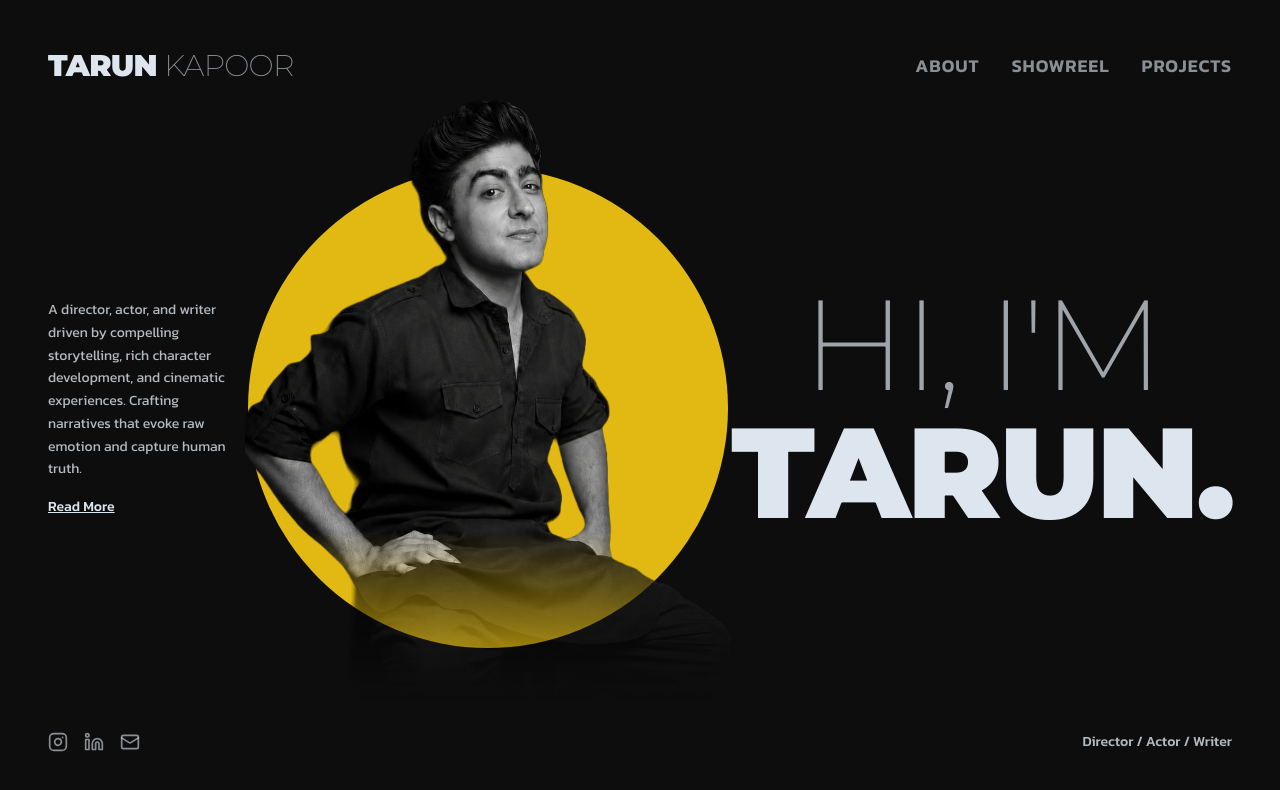
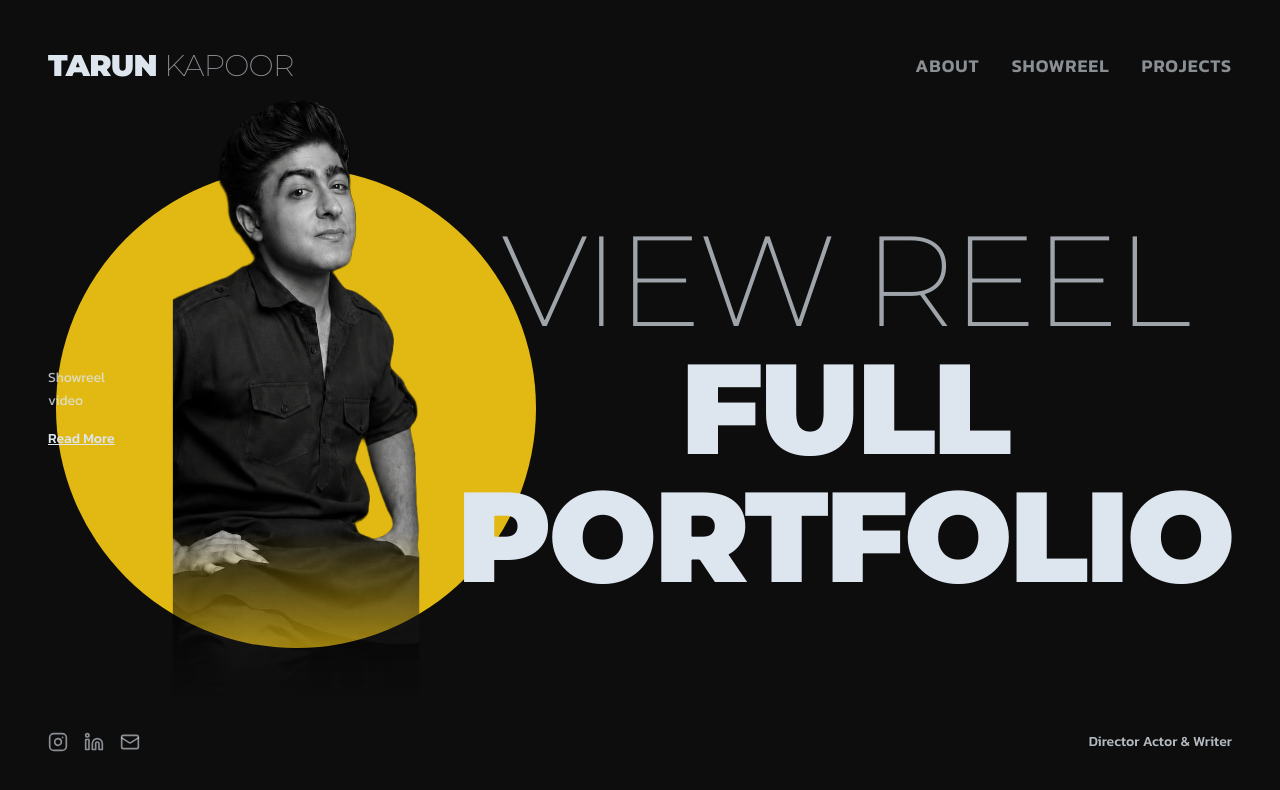
Before and after one commit to plgdin/tarun-anshaj, a React (Vite) app: page / in a window 1280 px wide. Shown: the top 790 px of the page. Built offline with nearby package versions, Linux system fonts and the light colour scheme; no server answers; the database is empty; a web font is replaced by a local one.

Commit message:
Hook up Hero texts and Showreel video to CMS

```diff
--- a/src/components/HeroSection.tsx
+++ b/src/components/HeroSection.tsx
@@ -22,16 +22,16 @@ export const HeroSection = () => {
     <MinimalistHero
       logoText={siteSettings.siteName || "Tarun Kapoor"}
       navLinks={navLinks}
-      mainText="A director, actor, and writer driven by compelling storytelling, rich character development, and cinematic experiences. Crafting narratives that evoke raw emotion and capture human truth."
+      mainText={data.heroContent.description || "A director, actor, and writer driven by compelling storytelling, rich character development, and cinematic experiences. Crafting narratives that evoke raw emotion and capture human truth."}
       readMoreLink="#about"
       imageSrc="/tarun-hero.png"
-      imageAlt="Tarun Kapoor — Director, Actor & Writer portrait"
+      imageAlt={siteSettings.siteName || "Tarun Kapoor — Director, Actor & Writer portrait"}
       overlayText={{
-        part1: "hi, i'm",
-        part2: 'tarun.',
+        part1: data.heroContent.ctaPrimaryText || "hi, i'm",
+        part2: data.heroContent.ctaSecondaryText || 'tarun.',
       }}
       socialLinks={socialLinks}
-      locationText="Director / Actor / Writer"
+      locationText={data.heroContent.badge || "Director / Actor / Writer"}
     />
   );
 };
--- a/src/components/ShowreelSection.tsx
+++ b/src/components/ShowreelSection.tsx
@@ -6,6 +6,10 @@ export const ShowreelSection: React.FC = () => {
   const { data } = useCms();
   const containerRef = useRef<HTMLDivElement>(null);
   const [isMobile, setIsMobile] = useState(false);
+
+  const featuredVideoId = data.heroContent.slideshowVideos?.[0];
+  const featuredVideo = data.videos.find((v) => v.id === featuredVideoId);
+  const showreelVideoUrl = featuredVideo?.videoUrl || data.heroContent.featuredVideoUrl || "/6.mp4";
 
   useEffect(() => {
     const checkMobile = () => {
@@ -72,7 +76,7 @@ export const ShowreelSection: React.FC = () => {
             >
               {/* Cinematic Video */}
               <video
-                src={data.heroContent.featuredVideoUrl || "/6.mp4"}
+                src={showreelVideoUrl}
                 autoPlay
                 loop
                 muted
--- a/src/components/admin/HeroEditor.tsx
+++ b/src/components/admin/HeroEditor.tsx
@@ -79,11 +79,37 @@ const HeroEditor = () => {
       <div className="grid grid-cols-1 lg:grid-cols-12 gap-8 items-start">
 
 
-        {/* Slideshow */}
+        {/* Text Content */}
+        <div className="lg:col-span-12 w-full max-w-3xl space-y-4 pt-6">
+          <h3 className="text-sm font-semibold text-foreground mb-3">Hero Text Content</h3>
+
+          <div>
+            <Label>Top Badge Text</Label>
+            <Input value={form.badge} onChange={(e) => updateField('badge', e.target.value)} className="bg-secondary border-border mt-1" placeholder="Director / Actor / Writer" />
+          </div>
+
+          <div>
+            <Label>Main Paragraph</Label>
+            <Textarea value={form.description} onChange={(e) => updateField('description', e.target.value)} className="bg-secondary border-border mt-1 h-24" placeholder="A director, actor, and writer driven by compelling storytelling..." />
+          </div>
+
+          <div className="grid grid-cols-2 gap-4">
+            <div>
+              <Label>Main Title (Line 1)</Label>
+              <Input value={form.ctaPrimaryText} onChange={(e) => updateField('ctaPrimaryText', e.target.value)} className="bg-secondary border-border mt-1" placeholder="hi, i'm" />
+            </div>
+            <div>
+              <Label>Main Title (Line 2)</Label>
+              <Input value={form.ctaSecondaryText} onChange={(e) => updateField('ctaSecondaryText', e.target.value)} className="bg-secondary border-border mt-1" placeholder="tarun." />
+            </div>
+          </div>
+        </div>
+
+        {/* Showreel Video Selection */}
         <div className="lg:col-span-12 w-full max-w-3xl pt-6 lg:pt-0">
-          <h3 className="text-sm font-semibold text-foreground mb-3">Hero Slideshow Videos</h3>
+          <h3 className="text-sm font-semibold text-foreground mb-3">Showreel Video</h3>
           <p className="text-sm text-muted-foreground mb-4">
-            Select the videos you want to feature in the hero slider and drag them to reorder.
+            Select the primary video you want to play when scrolling down to the Showreel section.
           </p>
 
           <div className="space-y-3 mb-4">
@@ -129,7 +155,7 @@ const HeroEditor = () => {
             })}
 
             {(form.slideshowVideos || []).length === 0 && (
-              <p className="text-sm text-muted-foreground italic py-2">No videos selected for slideshow yet.</p>
+              <p className="text-sm text-muted-foreground italic py-2">No video selected for the Showreel yet.</p>
             )}
           </div>
 
@@ -140,7 +166,7 @@ const HeroEditor = () => {
               }
             }}>
               <SelectTrigger className="w-full">
-                <SelectValue placeholder="Add a video to slideshow..." />
+                <SelectValue placeholder="Select a video to feature..." />
               </SelectTrigger>
               <SelectContent>
                 {data.videos
```
